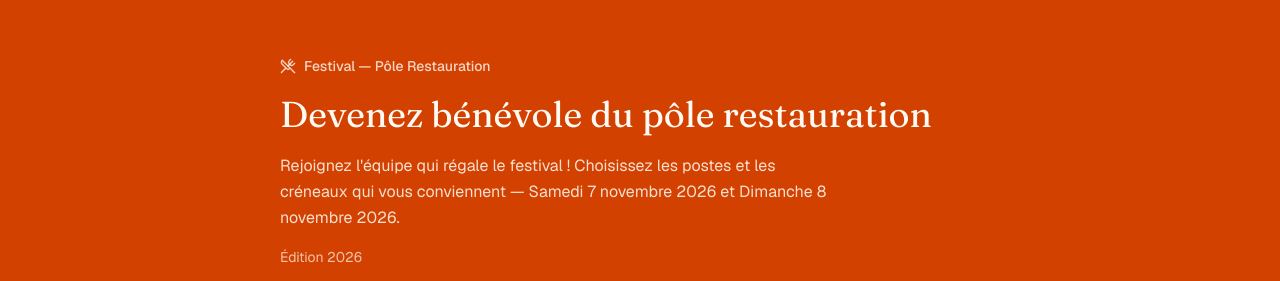
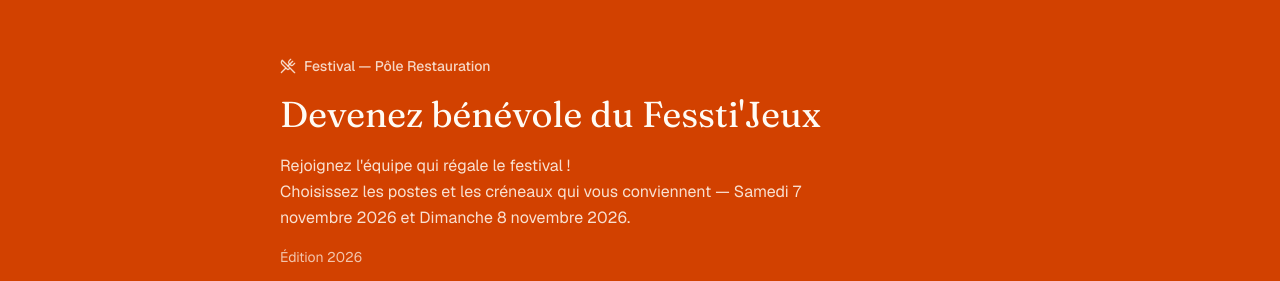
Before and after one commit to malkav1978/planning, a Next.js app: page / in a window 1280 px wide. Shown: the top 281 px of the page. Built offline with nearby package versions, Linux system fonts and the light colour scheme; no server answers; the database is empty.

Commit message:
change: updating the introduction

```diff
--- a/app/page.tsx
+++ b/app/page.tsx
@@ -19,10 +19,10 @@ export default async function Page() {
             {FESTIVAL.name}
           </div>
           <h1 className="font-serif text-3xl leading-tight text-balance sm:text-4xl">
-            Devenez bénévole du pôle restauration
+            Devenez bénévole du Fessti'Jeux
           </h1>
           <p className="max-w-xl text-pretty leading-relaxed text-primary-foreground/85">
-            Rejoignez l&apos;équipe qui régale le festival ! Choisissez les postes et les
+            Rejoignez l&apos;équipe qui régale le festival&nbsp;!<p/>Choisissez les postes et les
             créneaux qui vous conviennent — {JOURS.map((j) => j.label).join(" et ")}.
           </p>
           <p className="text-sm text-primary-foreground/70">{FESTIVAL.edition}</p>
```
